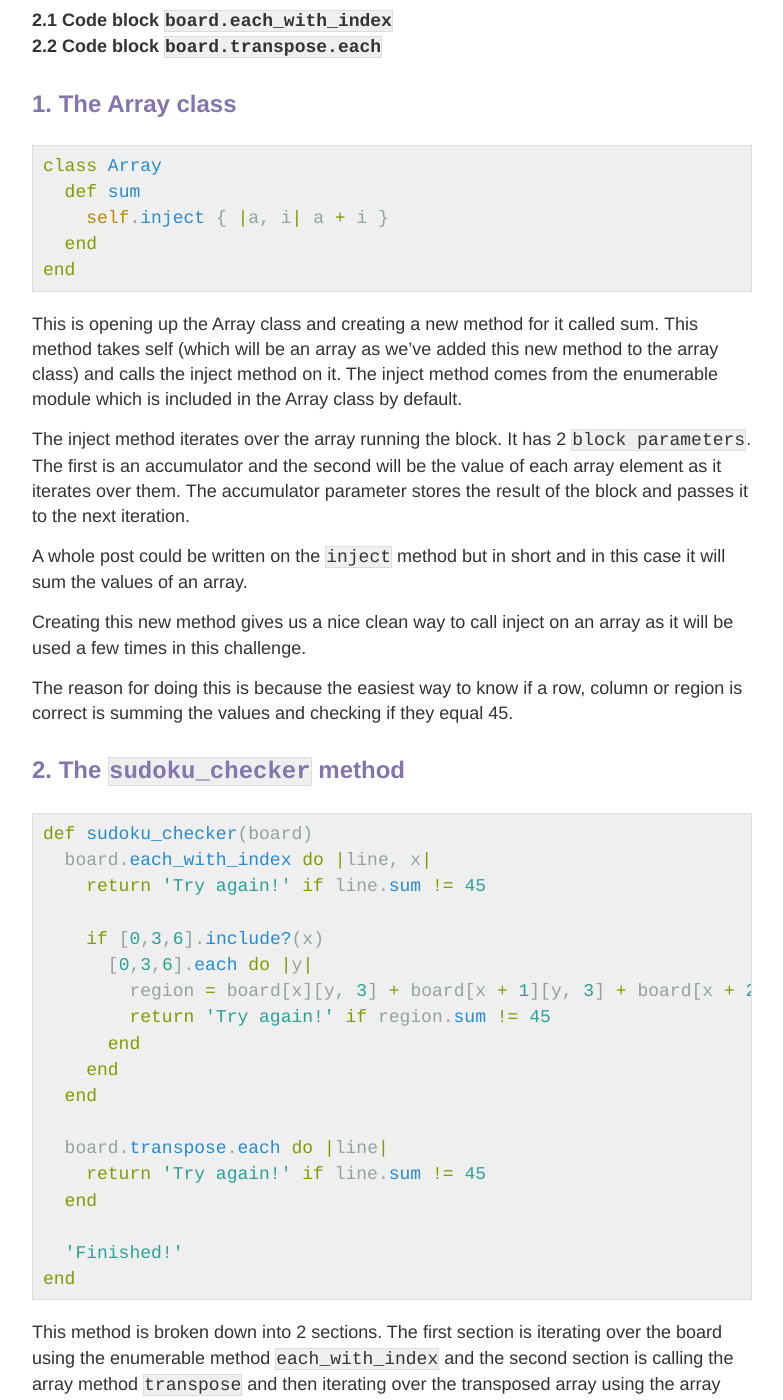
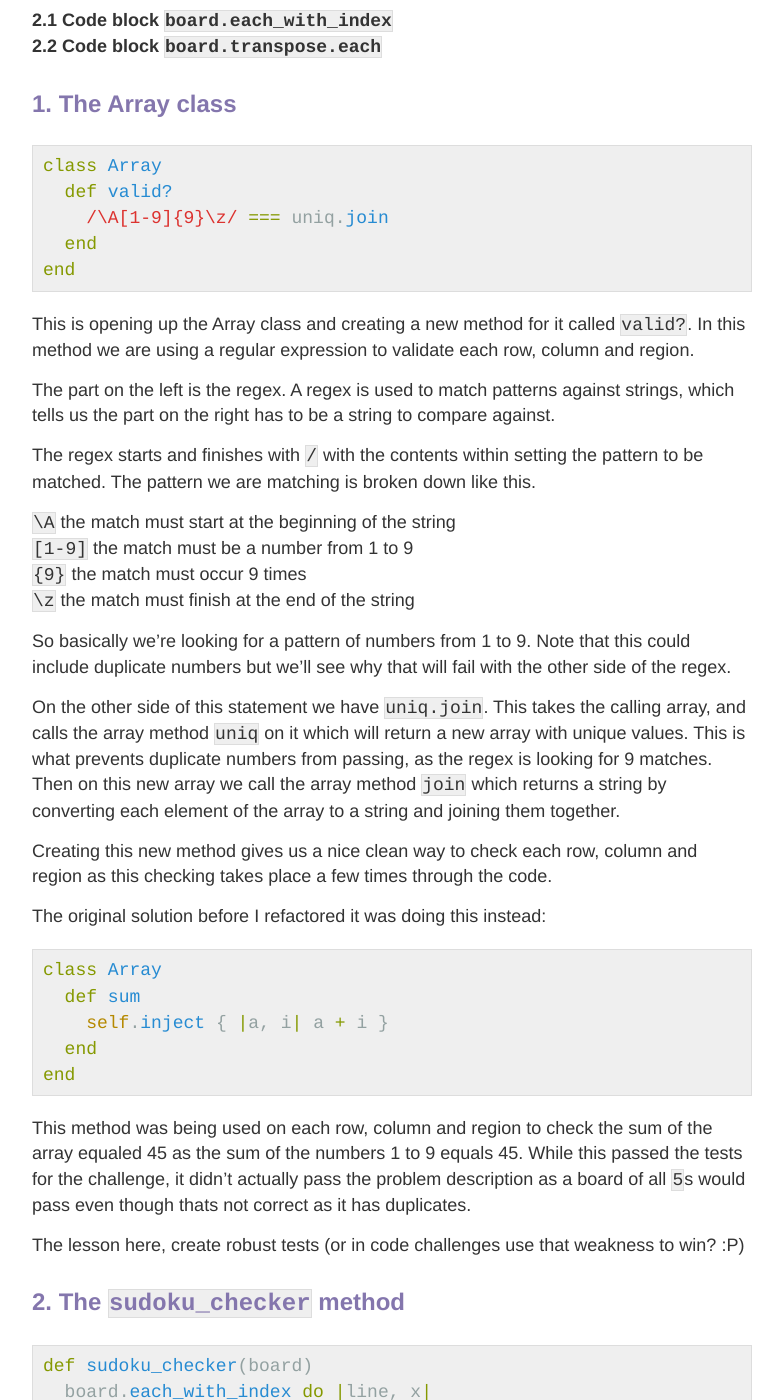
Before and after one commit to addstar34/addstar34.github.io, a Jekyll site: the page built from _posts/2016-08-19-ruby-sudoku-checker-challenge.md, in a window 1280 px wide and 1400 px high, scrolled down 2891 px. Shown: the whole window, without its empty margins (248-1031 px from the left). Built offline with Jekyll 4.4.1, drawn with Linux system fonts in a browser that asks for light colours; nearby versions of some CDN libraries; comment, search, counter and statistics services are not loaded; some of the changed text lies outside the part shown.

Commit message:
update blog

```diff
--- a/_posts/2016-08-19-ruby-sudoku-checker-challenge.md
+++ b/_posts/2016-08-19-ruby-sudoku-checker-challenge.md
@@ -6,7 +6,7 @@ author: Adam D
 
 This came up as a code challenge on Codewars and I enjoyed it so why not blog about it. It includes learnings of Arrays and Enumerable.
 
-My solution to the problem wasn't the best but the beauty of Codewars is I can see solutions from other programmers and learn from them. So, I'm going to breakdown one of the solutions I really liked.
+My solution to the problem wasn't the best but the beauty of Codewars is I can see solutions from other programmers and learn from them. So, I'm going to breakdown one of the solutions I really liked, after I refactored it a tiny bit to make it better ;)
 
 # The Rules of Sudoku
 
@@ -40,25 +40,25 @@ The sudoku board will be represented as an array of arrays like so:
 
 {% highlight ruby %}
 class Array
-  def sum
-    self.inject { |a, i| a + i }
+  def valid?
+    /\A[1-9]{9}\z/ === uniq.join
   end
 end
 
 def sudoku_checker(board)
   board.each_with_index do |line, x|
-    return 'Try again!' if line.sum != 45
+    return 'Try again!' unless line.valid?
 
     if [0,3,6].include?(x)
       [0,3,6].each do |y|
       	region = board[x][y, 3] + board[x + 1][y, 3] + board[x + 2][y, 3]
-        return 'Try again!' if region.sum != 45
+        return 'Try again!' unless line.valid?
       end
     end
   end
 
   board.transpose.each do |line|
-    return 'Try again!' if line.sum != 45
+    return 'Try again!' unless line.valid?
   end
 
   'Finished!'
@@ -83,39 +83,61 @@ Then within the `sudoku_checker` method we can break that down into 2 sections a
 
 {% highlight ruby %}
 class Array
+  def valid?
+    /\A[1-9]{9}\z/ === uniq.join
+  end
+end
+{% endhighlight %}
+
+This is opening up the Array class and creating a new method for it called `valid?`. In this method we are using a regular expression to validate each row, column and region.
+
+The part on the left is the regex. A regex is used to match patterns against strings, which tells us the part on the right has to be a string to compare against.
+
+The regex starts and finishes with `/` with the contents within setting the pattern to be matched. The pattern we are matching is broken down like this.
+
+`\A` the match must start at the beginning of the string
+`[1-9]` the match must be a number from 1 to 9
+`{9}` the match must occur 9 times
+`\z` the match must finish at the end of the string
+
+So basically we're looking for a pattern of numbers from 1 to 9. Note that this could include duplicate numbers but we'll see why that will fail with the other side of the regex.
+
+On the other side of this statement we have `uniq.join`. This takes the calling array, and calls the array method `uniq` on it which will return a new array with unique values. This is what prevents duplicate numbers from passing, as the regex is looking for 9 matches. Then on this new array we call the array method `join` which returns a string by converting each element of the array to a string and joining them together.
+
+Creating this new method gives us a nice clean way to check each row, column and region as this checking takes place a few times through the code.
+
+The original solution before I refactored it was doing this instead:
+
+{% highlight ruby %}
+class Array
   def sum
     self.inject { |a, i| a + i }
   end
 end
 {% endhighlight %}
 
-This is opening up the Array class and creating a new method for it called sum. This method takes self (which will be an array as we’ve added this new method to the array class) and calls the inject method on it. The inject method comes from the enumerable module which is included in the Array class by default.
+This method was being used on each row, column and region to check the sum of the array equaled 45 as the sum of the numbers 1 to 9 equals 45. While this passed the tests for the challenge, it didn't actually pass the problem description as a board of all `5`s would pass even though thats not correct as it has duplicates.
 
-The inject method iterates over the array running the block. It has 2 `block parameters`. The first is an accumulator and the second will be the value of each array element as it iterates over them. The accumulator parameter stores the result of the block and passes it to the next iteration.
+The lesson here, create robust tests (or in code challenges use that weakness to win? :P)
 
-A whole post could be written on the `inject` method but in short and in this case it will sum the values of an array.
-
-Creating this new method gives us a nice clean way to call inject on an array as it will be used a few times in this challenge.
-
-The reason for doing this is because the easiest way to know if a row, column or region is correct is summing the values and checking if they equal 45.
 
 ## 2. The `sudoku_checker` method
 
 {% highlight ruby %}
 def sudoku_checker(board)
   board.each_with_index do |line, x|
-    return 'Try again!' if line.sum != 45
+    return 'Try again!' unless line.valid?
 
     if [0,3,6].include?(x)
       [0,3,6].each do |y|
       	region = board[x][y, 3] + board[x + 1][y, 3] + board[x + 2][y, 3]
-        return 'Try again!' if region.sum != 45
+        return 'Try again!' unless line.valid?
       end
     end
   end
 
   board.transpose.each do |line|
-    return 'Try again!' if line.sum != 45
+    return 'Try again!' unless line.valid?
   end
 
   'Finished!'
@@ -130,12 +152,12 @@ Lets break it down further and look at each section.
 
 {% highlight ruby %}
 board.each_with_index do |line, x|
-  return 'Try again!' if line.sum != 45
+  return 'Try again!' unless line.valid?
 
   if [0,3,6].include?(x)
     [0,3,6].each do |y|
       region = board[x][y, 3] + board[x + 1][y, 3] + board[x + 2][y, 3]
-      return 'Try again!' if region.sum != 45
+      return 'Try again!' unless line.valid?
     end
   end
 end
@@ -145,7 +167,7 @@ This block of code will first check the rows, create a region and then check the
 
 The first part of this method is taking the board and calling the `each_with_index` enumerable method on it. The 2 `block parameters` are self explanatory, the first is the value of the array and the second is the index. So, the value will be each sub array i.e. a row and the index is each of the rows.
 
-On the next line we are calling the previously declared sum method on the first value which is the first sub array. Then as stated above it will sum the array and boom! the first row has now been checked.
+On the next line we are calling the previously declared `valid?` method on the first value which is the first sub array. Boom! the first row has now been checked.
 
 Now we're still in the first pass of `board.each_with_index do |line, x|` and the next part is the following conditional.
 
@@ -153,7 +175,7 @@ Now we're still in the first pass of `board.each_with_index do |line, x|` and th
 if [0,3,6].include?(x)
   [0,3,6].each do |y|
     region = board[x][y, 3] + board[x + 1][y, 3] + board[x + 2][y, 3]
-    return 'Try again!' if region.sum != 45
+    return 'Try again!' unless line.valid?
   end
 end
 {% endhighlight %}
@@ -164,10 +186,10 @@ Now the next line is simply iterating over the array `[0,3,6]` using the array m
 
 {% highlight ruby %}
 region = board[x][y, 3] + board[x + 1][y, 3] + board[x + 2][y, 3]
-return 'Try again!' if region.sum != 45
+return 'Try again!' unless line.valid?
 {% endhighlight %}
 
-This part of code is actually forming the regions as an array and then calls our `array.sum` method to the region. Lets break down how it creates the regions.
+This part of code is actually forming the regions as an array and then calls our array `valid?` method on the region. Lets break down how it creates the regions.
 
 {% highlight ruby %}
 region = board[x][y, 3] + board[x + 1][y, 3] + board[x + 2][y, 3]
@@ -183,7 +205,7 @@ This is taking the whole `board` array and getting index `[x]` which is also an
 
 Then next 2 parts of the sum are exactly the same except when we access the board array we are saying access the sub array at position `[x + 1]` and then `[x + 2]`. So this will give us the first 3 values of 2 and the first 3 values of row 3, adding them all together into an array.
 
-We just created the first region! And like before we simply check this region by calling the sum method we created on it.
+We just created the first region! And like before we simply check this region by calling the array `valid?` method we created on it.
 
 So we've just created and checked the first region on the first pass of `[0,3,6].each do |y|` so now it goes for the second pass. The second pass creates a region for the first 3 rows starting at column 3 as on the second pass `y` equals 3, and then the third pass is the same starting at column 6.
 
@@ -193,15 +215,15 @@ Now we know how the checking of rows, creating of regions and checking of region
 
 {% highlight ruby %}
 board.transpose.each do |line|
-  return 'Try again!' if line.sum != 45
+  return 'Try again!' unless line.valid?
 end
 {% endhighlight %}
 
 This block of code will create the columns and check the columns.
 
-To create the columns the array method `transpose` is called on the `board` array. The `transpose` method assumes an arrray of arrays and transposes the rows and columns. A gotcha when using `transpose` is that the length of sub arrays must match or an error will be raised.
+To create the columns the array method `transpose` is called on the `board` array. The `transpose` method assumes an array of arrays and transposes the rows and columns. A gotcha when using `transpose` is that the length of sub arrays must match or an error will be raised.
 
-After the transposing we simply iterate over each column and call our `sum` method.
+After the transposing we simply iterate over each column and call our `valid?` method.
 
 **Sudoku checker complete!**
 
```
